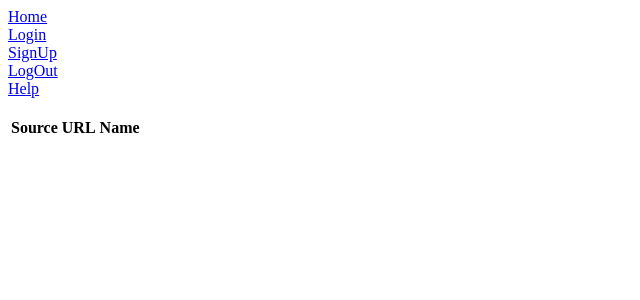
After one commit to MariiaMalinskaya/Currency, a Django app: page /source-list/ in a window 1280 px wide. The commit adds this page. Shown: the top 300 px of the page, without its empty margins (0-640 px from the left). Run offline with Django 3.2, Linux system fonts and the light colour scheme; data that the repository does not hold is empty.

Commit message:
Source model was created

```diff
--- a/app/currency/models.py
+++ b/app/currency/models.py
@@ -14,3 +14,8 @@ class ContactUs(models.Model):
     lastname = models.CharField(max_length=20)
     phone = models.IntegerField()
     mail = models.EmailField(max_length=100)
+
+
+class Source(models.Model):
+    source_url = models.CharField(max_length=255)
+    name = models.CharField(max_length=64)
--- a/app/currency/templates/index.html
+++ b/app/currency/templates/index.html
@@ -6,6 +6,9 @@
     <a href="/rate/list">Rate List</a>
 </div>
 <div>
+    <a href="/source-list">Source List</a>
+</div>
+<div>
     <a href="/contact-us">Contact Us</a>
 </div>
 Hello from index
--- a/app/currency/templates/rate_list.html
+++ b/app/currency/templates/rate_list.html
@@ -1,7 +1,8 @@
 {% extends 'base.html' %}}
 
 {% block main_content %}
-
+<a href ='/rate/create/'>Create Rate</a>
+<br>
 <table>
     <tr>
         <th style  = 'background-color: yellow'>Sale</th>
@@ -16,6 +17,6 @@
         <td>{{rate.source}}</td>
         <td>{{rate.currency_type}}</td>
     </tr>
-    {% endfor %}}
+    {% endfor %}
 </table>
 {% endblock %}
--- /dev/null
+++ b/app/currency/templates/source_list.html
@@ -0,0 +1,18 @@
+{% extends 'base.html' %}}
+
+{% block main_content %}
+<!--<a href ='#'>Source</a>-->
+<br>
+<table>
+    <tr>
+        <th>Source URL</th>
+        <th>Name</th>
+    </tr>
+    {% for source in source_list %}
+    <tr>
+        <td>{{source.source_url}}</td>
+        <td>{{source.name}}</td>
+    </tr>
+    {% endfor %}
+</table>
+{% endblock %}
--- a/app/currency/views.py
+++ b/app/currency/views.py
@@ -1,14 +1,18 @@
-from currency.models import ContactUs, Rate
+from currency.models import ContactUs, Rate, Source
 
-# from django.http import HttpResponse
+
+# from currency.forms import RateForm
+from django.http import HttpResponse
 # from currency.utils import generate_password as gen_pass
 
-# Create your views here.
 from django.shortcuts import render
+
 
 
 # def hello_world(request):
 #     return HttpResponse('Hello World')
+
+
 def index(request):
     return render(request, 'index.html')
 
@@ -43,6 +47,13 @@ def rate_list(request):
     }
     return render(request, 'rate_list.html', context=context)
 
+
+def rate_create(request):
+    # form = RateForm()
+    context = {
+        # 'form': form
+    }
+    return render(request, 'rate_create.html', context=context)
     # result =[]
     # for rate in rates:
     #     result.append(
@@ -56,6 +67,18 @@ def rate_list(request):
     #     'message': f'Current time : {datetime.now()}'
 
     # }
+def get_source_list(request):
+    sources = Source.objects.all()
+    # result =[]
+    # for source in sources:
+    #     result.append(
+    #         f'Id:{source.id} URL: {source.source_url} Name: {source.name}</br>'
+    #     )
+    # return HttpResponse(str(result))
+    context = {
+        'source_list': sources,
+    }
+    return render(request, 'source_list.html', context=context)
 
 #
 # def response_codes(request):
--- a/app/settings/urls.py
+++ b/app/settings/urls.py
@@ -14,7 +14,7 @@ Including another URLconf
     2. Add a URL to urlpatterns:  path('blog/', include('blog.urls'))
 """
 
-from currency.views import contact_us, index, rate_list
+from currency.views import contact_us, index, rate_list, rate_create, get_source_list
 
 from django.contrib import admin
 from django.urls import path
@@ -28,6 +28,8 @@ urlpatterns = [
     path('', index),
     path('contact-us/', contact_us),
     path('rate/list/', rate_list),
+    path('rate/create/', rate_create),
+    path('source-list/', get_source_list)
     # path('response-codes', response_codes),
     # path('hello-world/', hello_world),
 
```
Also changed, not shown: app/currency/forms.py (added, +14 -0 lines), app/currency/templates/rate_create.html (added, +21 -0 lines), orm.py (+9 -0 lines), app/currency/migrations/0005_source.py (added).
